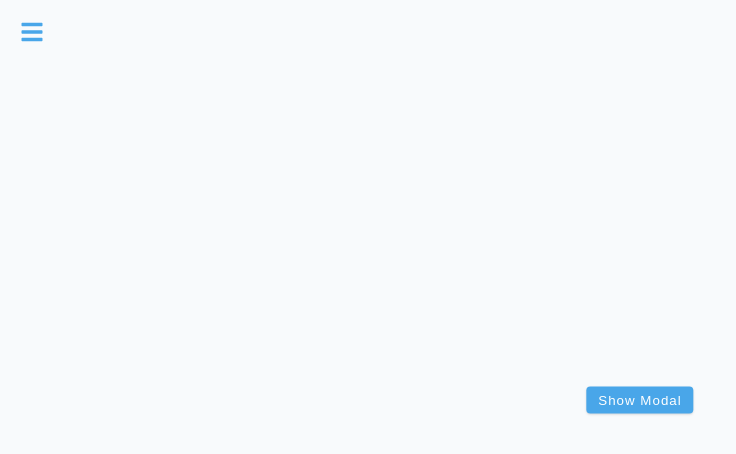
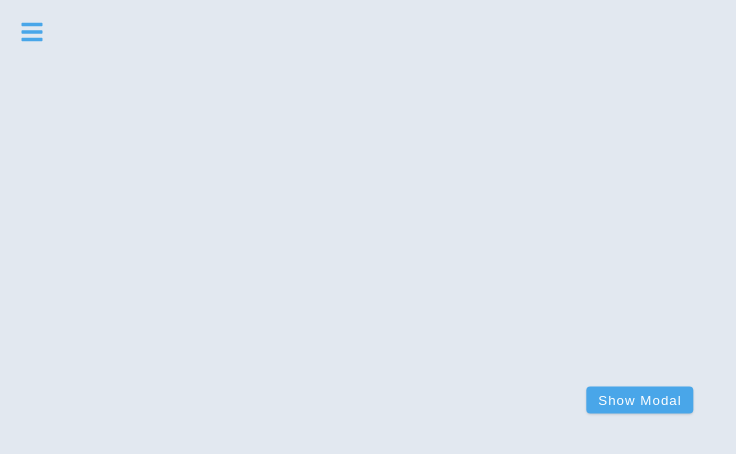
Before and after one commit to LucasSlepetys/sidebar-project, a React (Vite) app: page / in a window 1280 px wide. Shown: the top 454 px of the page, without its empty margins (0-736 px from the left). Built offline with nearby package versions, Linux system fonts and the light colour scheme.

Commit message:
background color changed

```diff
--- a/src/index.css
+++ b/src/index.css
@@ -67,7 +67,7 @@ html {
 }
 
 body {
-  background: var(--backgroundColor);
+  background-color: var(--grey-200);
   font-family: system-ui, -apple-system, BlinkMacSystemFont, 'Segoe UI', Roboto,
     Oxygen, Ubuntu, Cantarell, 'Open Sans', 'Helvetica Neue', sans-serif;
   font-weight: 400;
@@ -277,6 +277,7 @@ Project CSS
 ===============
 */
 
+
 @media screen and (max-width: 600px) {
   main .show-container {
     width: 100% !important;
```
